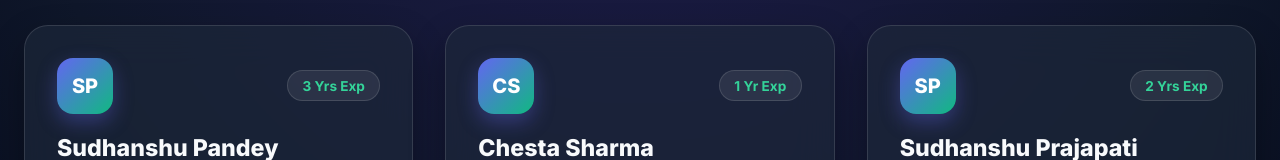
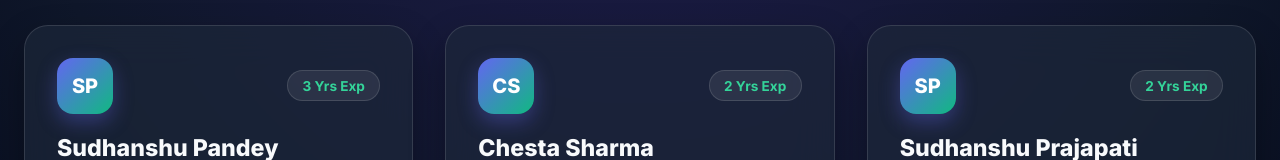
Before and after one commit to pandeysudhanshu486-gif/AI-Interview-Agent, a React (Vite) app in the folder frontend/: page / in a window 1280 px wide. Shown: the part 238-398 px from the top of the page. Built offline with nearby package versions, Linux system fonts and the light colour scheme; no server answers.

Commit message:
Update Chesta Sharma experience to 2 Yrs Exp in candidate cards and data

```diff
--- a/frontend/src/App.jsx
+++ b/frontend/src/App.jsx
@@ -137,7 +137,7 @@ function App() {
               const isSudhanshuP = c.name === 'Sudhanshu Pandey';
               const isChesta = c.name === 'Chesta Sharma';
               const pct = isSudhanshuP ? 100 : isChesta ? 65 : 75;
-              const exp = isSudhanshuP ? '3 Yrs Exp' : isChesta ? '1 Yr Exp' : '2 Yrs Exp';
+              const exp = isSudhanshuP ? '3 Yrs Exp' : isChesta ? '2 Yrs Exp' : '2 Yrs Exp';
               const missions = isSudhanshuP ? '16 / 16 Missions' : isChesta ? '8 / 16 Missions' : '12 / 16 Missions';
               const tags = isSudhanshuP
                 ? ['Backend Eng', 'System Design', 'Fine-Tuning', 'Docker MLOps']
```
Also changed, not shown: 1 other file (tests, documents, lock files or other folders).
